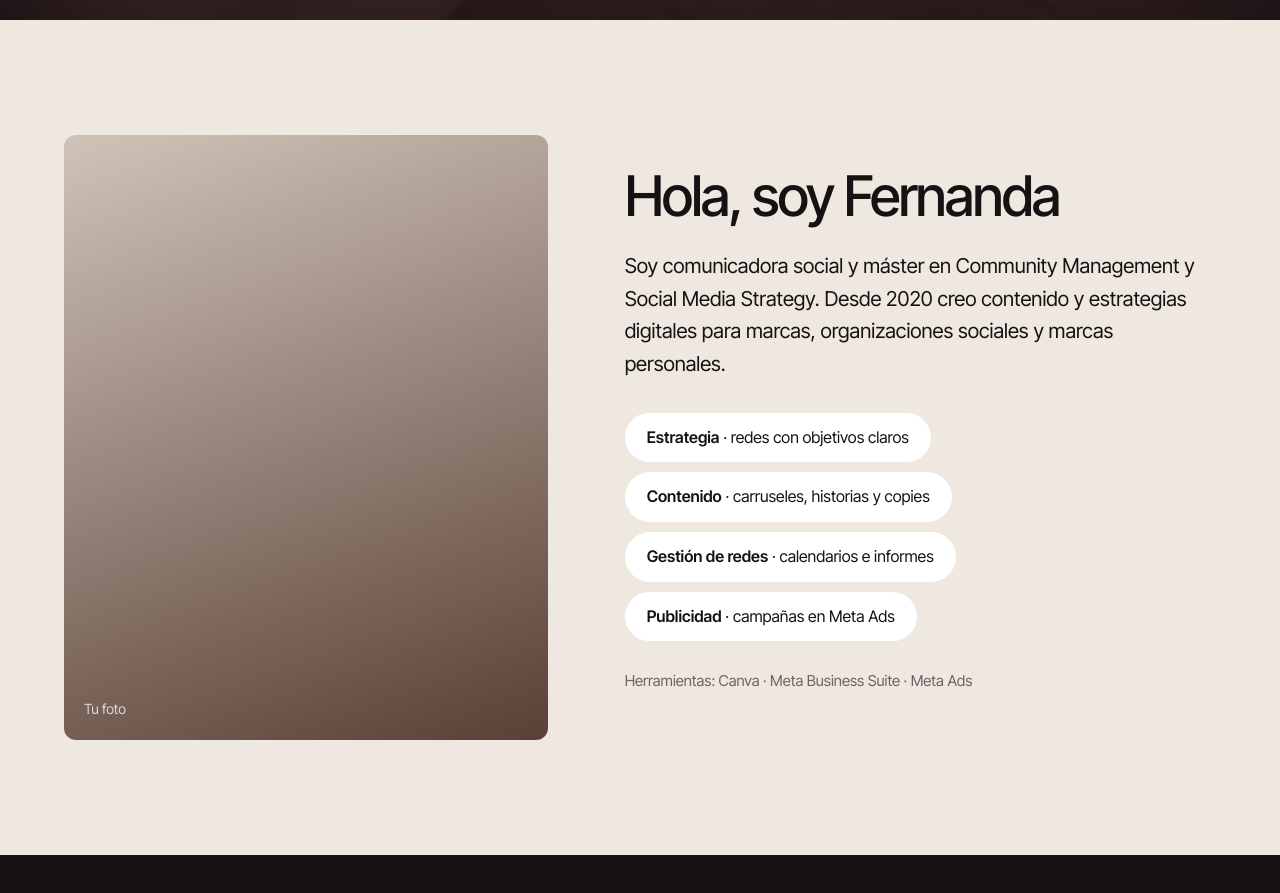
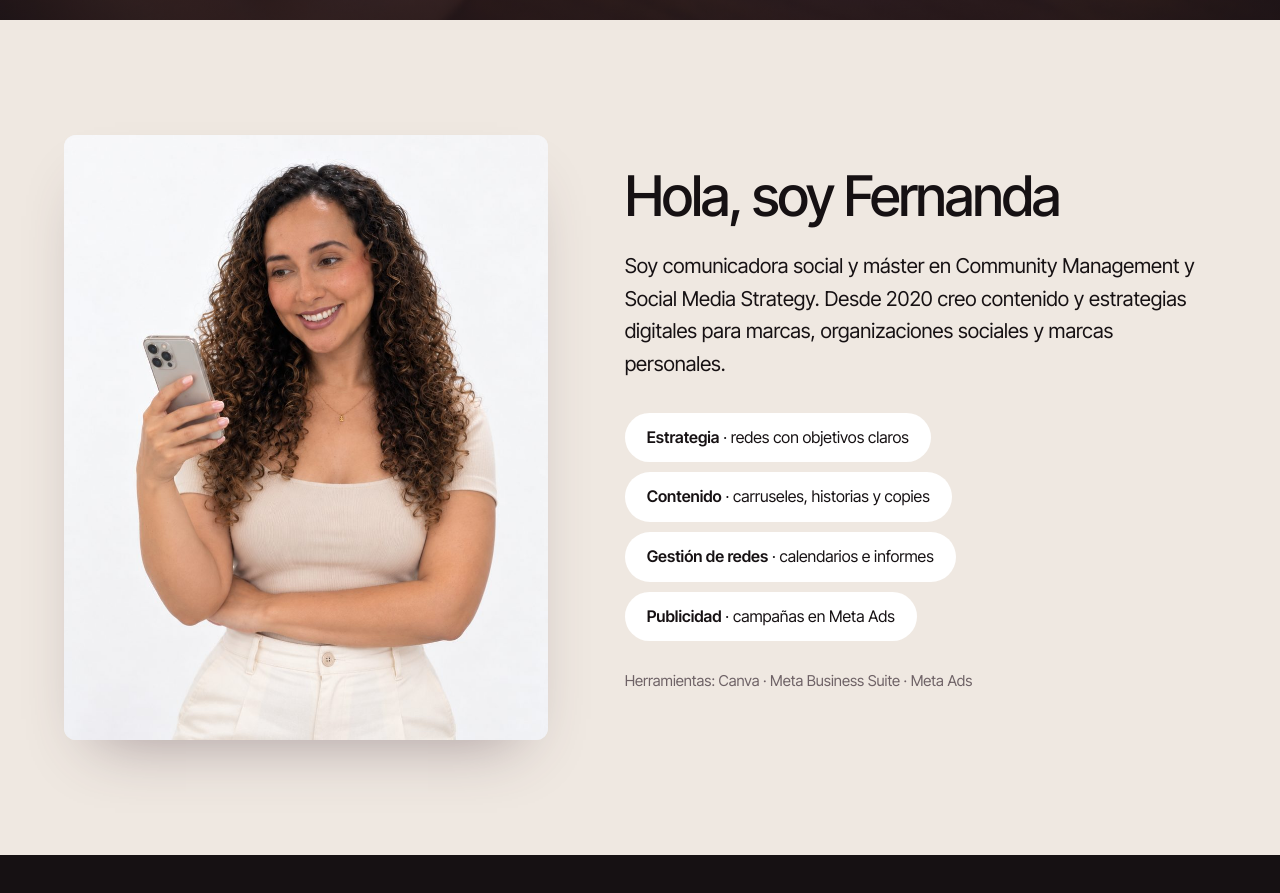
Before and after one commit to fernandaferces/fernandaferces.github.io, a plain HTML site: page index.html in a window 1280 px wide. Shown: the part 780-1673 px from the top of the page. Drawn offline with Linux system fonts and the light colour scheme.

Commit message:
Añade foto de Sobre mí
Co-Authored-By: Claude Opus 5.5 <noreply@anthropic.com>
Claude-Session: https://claude.ai/code/session_012tkEQyJtHV8BB5btubpXo3

```diff
--- a/index.html
+++ b/index.html
@@ -56,7 +56,7 @@ background:radial-gradient(ellipse at 50% 35%,#7a5a63 0%,#4B3440 45%,#24191d 100
 
 /* Sobre mí */
 .about{display:grid;grid-template-columns:minmax(0,.9fr) minmax(0,1.1fr);gap:clamp(32px,6vw,96px);align-items:center}
-.portrait{aspect-ratio:4/5;border-radius:12px;background:linear-gradient(160deg,var(--stone),var(--brown));display:grid;place-items:end start;padding:20px;color:rgba(255,255,255,.75);font-size:14px;overflow:hidden}
+.portrait{aspect-ratio:4/5;border-radius:12px;background:#f4f4f4;overflow:hidden;box-shadow:0 30px 60px -30px rgba(75,52,64,.45)}
 .portrait img{width:100%;height:100%;object-fit:cover}
 .about h2{margin-bottom:24px}
 .pills{display:flex;flex-wrap:wrap;gap:10px;margin:32px 0 28px;padding:0;list-style:none}
@@ -161,7 +161,7 @@ footer{background:var(--ink);color:rgba(255,255,255,.55);font-size:14px;padding:
 
 <section class="band" id="sobre-mi">
   <div class="wrap about">
-    <div class="portrait reveal">Tu foto</div>
+    <div class="portrait reveal"><img src="img/sobre-mi.jpg" alt="Fernanda Fernández mirando su móvil" width="960" height="1200" loading="lazy"></div>
     <div class="reveal">
       <h2>Hola, soy Fernanda</h2>
       <p class="lead">Soy comunicadora social y máster en Community Management y Social Media Strategy. Desde 2020 creo contenido y estrategias digitales para marcas, organizaciones sociales y marcas personales.</p>
```
Also changed, not shown: img/sobre-mi.jpg (added).
